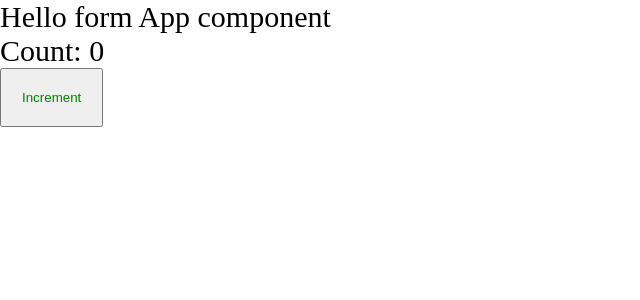
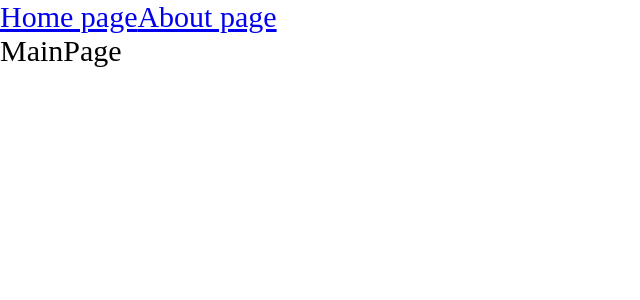
Before and after one commit to Yuriy-27/react_production_project, a React app: page / in a window 1280 px wide. Shown: the top 300 px of the page, without its empty margins (0-640 px from the left). Built offline with nearby package versions, Linux system fonts and the light colour scheme.

Commit message:
add routing and splitting-lazy

```diff
--- a/package.json
+++ b/package.json
@@ -31,7 +31,9 @@
     "webpack-dev-server": "^4.7.4"
   },
   "dependencies": {
+    "@types/react-router-dom": "^5.3.3",
     "react": "^17.0.2",
-    "react-dom": "^17.0.2"
+    "react-dom": "^17.0.2",
+    "react-router-dom": "^6.2.1"
   }
 }
--- a/src/App.tsx
+++ b/src/App.tsx
@@ -1,11 +1,21 @@
-import { Counter } from "./components/Counter"
+import { Suspense } from "react"
+import { Link } from "react-router-dom"
+import { Route, Routes } from "react-router-dom"
 import "./index.scss"
+import { AboutPageLazy } from "./pages/AboutPage/AboutPage.lazy"
+import { MainPageLazy } from "./pages/MainPage/MainPage.lazy"
 
 const App = () => {
   return (
     <div className="app">
-      Hello form App component
-      <Counter />
+      <Link to="/">Home page</Link>
+      <Link to="/about">About page</Link>
+      <Suspense fallback="Loading...">
+        <Routes>
+          <Route path="/" element={<MainPageLazy />} />
+          <Route path="/about" element={<AboutPageLazy />} />
+        </Routes>
+      </Suspense>
     </div>
   )
 }
--- a/src/index.tsx
+++ b/src/index.tsx
@@ -1,7 +1,10 @@
 import { render } from "react-dom";
+import { BrowserRouter } from "react-router-dom";
 import App from "./App";
 
 render(
-    <App />,
+    <BrowserRouter>
+        <App />
+    </BrowserRouter>,
     document.getElementById("root")
 )
--- /dev/null
+++ b/src/pages/AboutPage/AboutPage.lazy.tsx
@@ -0,0 +1,6 @@
+import { lazy } from "react";
+
+export const AboutPageLazy = lazy(() => new Promise((resolve) => {
+    // @ts-ignore
+    setTimeout(() => resolve(import("./AboutPage")), 1500)
+}));
--- /dev/null
+++ b/src/pages/AboutPage/AboutPage.tsx
@@ -0,0 +1,8 @@
+
+const AboutPage = () => {
+    return (
+        <div>AboutPage</div>
+    )
+}
+
+export default AboutPage
--- /dev/null
+++ b/src/pages/MainPage/MainPage.lazy.tsx
@@ -0,0 +1,6 @@
+import { lazy } from "react";
+
+export const MainPageLazy = lazy(() => new Promise((resolve) => {
+    // @ts-ignore
+    setTimeout(() => resolve(import("./MainPage")), 1500)
+}));
--- /dev/null
+++ b/src/pages/MainPage/MainPage.tsx
@@ -0,0 +1,8 @@
+
+const MainPage = () => {
+    return (
+        <div>MainPage</div>
+    )
+}
+
+export default MainPage
--- a/tsconfig.json
+++ b/tsconfig.json
@@ -5,7 +5,7 @@
     // Однако это не означает, что теперь вовсе нельзя использовать any.
     // Это означает лишь, что в подобных ситуация разработчик должен явно писать any,
     "noImplicitAny": true,
-    "module": "es6",
+    "module": "ESNext",
     // В какую спецификацию компилируем: для поддержки большинства браузеров
     "target": "es5",
     "jsx": "react-jsx",
```
Also changed, not shown: 2 other files (tests, documents, lock files or other folders).
